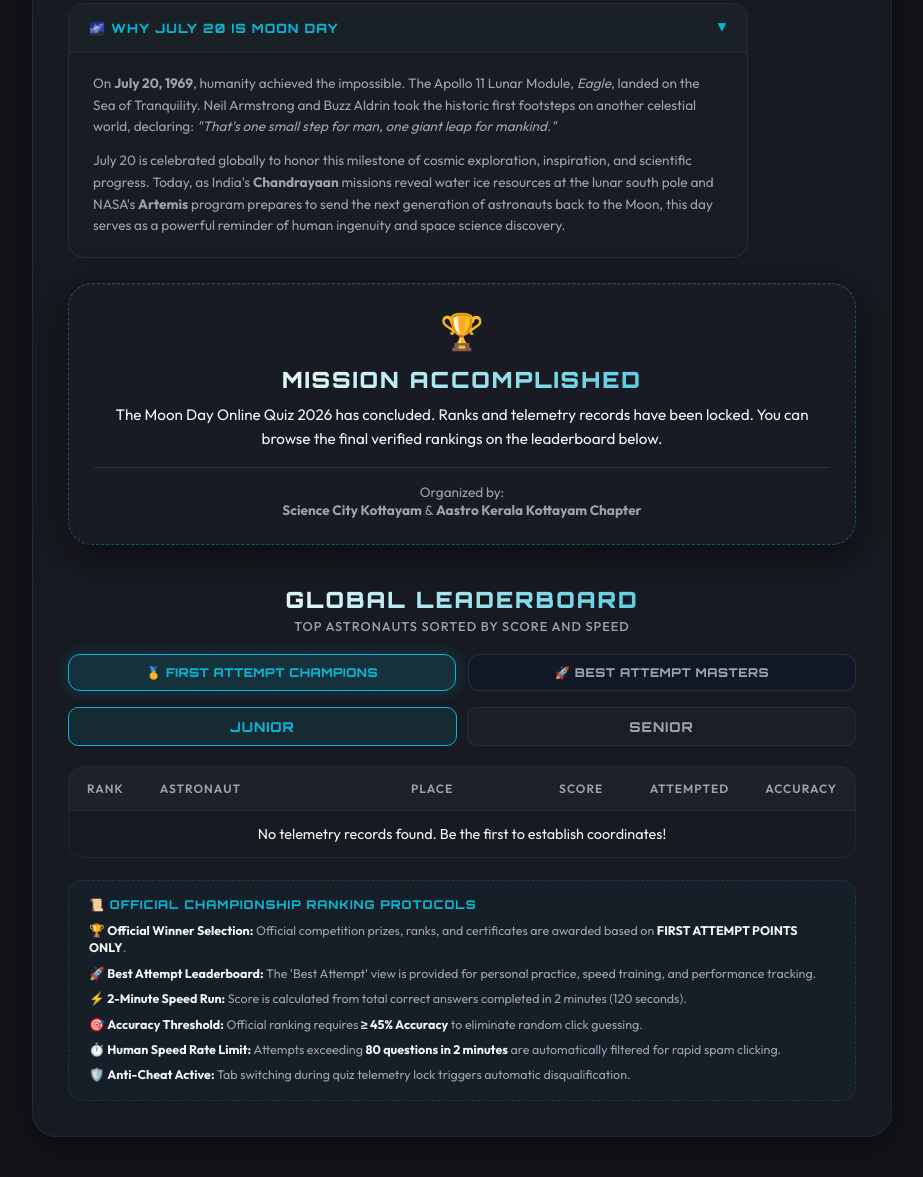
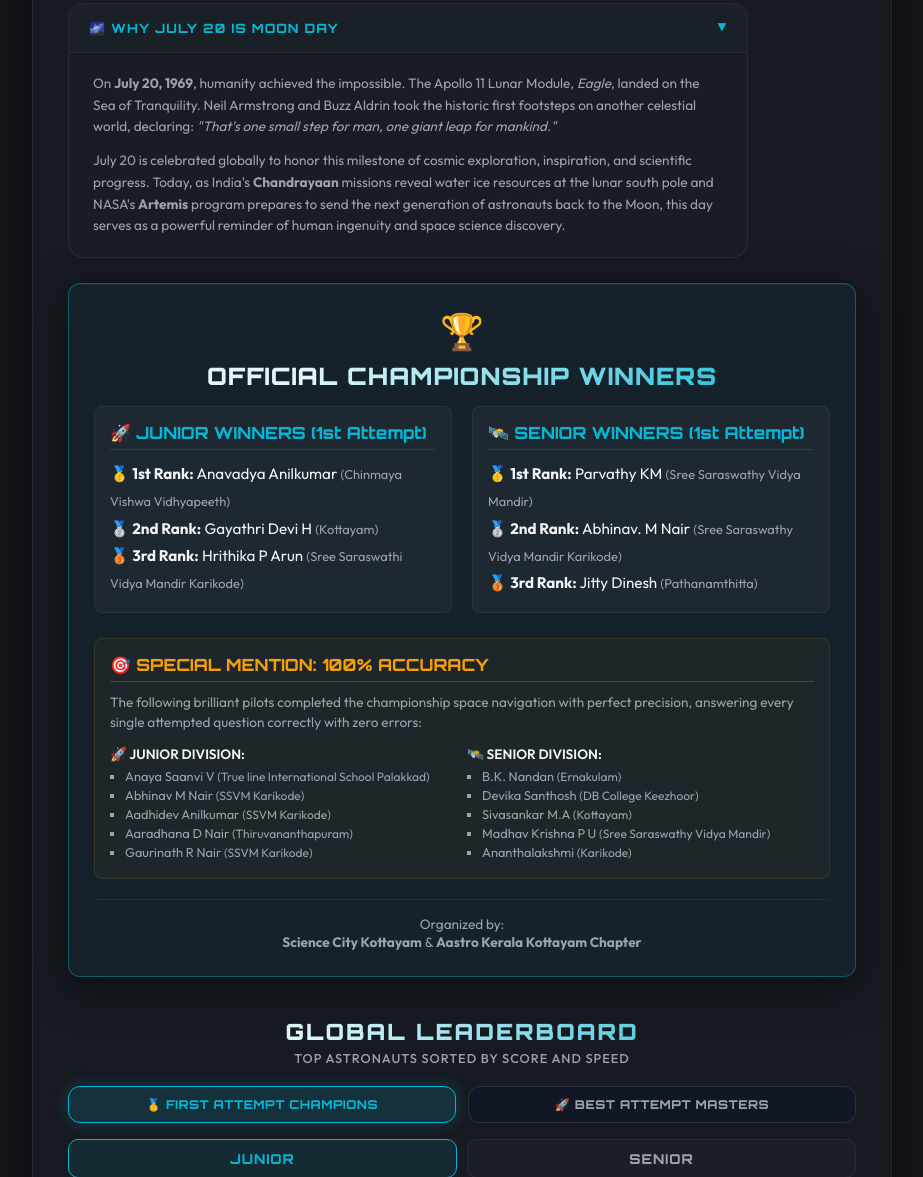
Before and after one commit to keralasciencecity/lunar-odyssey-quiz, a website: page index.html in a window 1280 px wide. Shown: the part 830-2007 px from the top of the page, without its empty margins (178-1101 px from the left). Drawn offline with Linux system fonts and the light colour scheme; no server answers.

Commit message:
Hardcode official winners and special mentions directly on landing page concluded card

```diff
--- a/index.html
+++ b/index.html
@@ -128,14 +128,66 @@
             </div>
           </details>
 
-          <!-- Concluded/Appreciation Card -->
-          <div class="appreciation-card glass-panel" style="margin-top: 20px; padding: 25px; border: 1px dashed rgba(6, 182, 212, 0.4); text-align: center;">
-            <div style="font-size: 2.2rem; margin-bottom: 12px;">🏆</div>
-            <h2 class="glow-text text-cyan" style="font-size: 1.4rem; margin-bottom: 10px;">MISSION ACCOMPLISHED</h2>
-            <p style="font-size: 0.95rem; color: var(--text-primary); line-height: 1.6; margin-bottom: 15px;">
-              The Moon Day Online Quiz 2026 has concluded. Ranks and telemetry records have been locked. You can browse the final verified rankings on the leaderboard below.
-            </p>
-            <div style="font-size: 0.85rem; color: var(--text-secondary); border-top: 1px solid rgba(255, 255, 255, 0.1); padding-top: 15px;">
+          <!-- Concluded/Appreciation Card & Official Winners Showcase -->
+          <div class="appreciation-card glass-panel" style="margin-top: 20px; padding: 25px; border: 1px solid rgba(6, 182, 212, 0.4); background: rgba(6, 182, 212, 0.05); border-radius: 12px;">
+            <div style="font-size: 2.2rem; margin-bottom: 8px; text-align: center;">🏆</div>
+            <h2 class="glow-text text-cyan" style="font-size: 1.5rem; margin-bottom: 15px; text-align: center; font-family: 'Orbitron', sans-serif; letter-spacing: 1px;">OFFICIAL CHAMPIONSHIP WINNERS</h2>
+
+            <!-- Category Columns Grid -->
+            <div style="display: grid; grid-template-columns: repeat(auto-fit, minmax(280px, 1fr)); gap: 20px; margin-bottom: 25px; text-align: left;">
+
+              <!-- Junior Category Card -->
+              <div style="background: rgba(255, 255, 255, 0.03); border: 1px solid rgba(255, 255, 255, 0.05); padding: 15px; border-radius: 8px;">
+                <h3 style="color: var(--accent-cyan); font-family: 'Orbitron', sans-serif; font-size: 1.05rem; border-bottom: 1px solid rgba(6, 182, 212, 0.2); padding-bottom: 6px; margin-bottom: 10px;">🚀 JUNIOR WINNERS (1st Attempt)</h3>
+                <ul style="list-style: none; padding: 0; margin: 0; line-height: 1.8; font-size: 0.95rem;">
+                  <li>🥇 <strong>1st Rank:</strong> Anavadya Anilkumar <span style="font-size: 0.8rem; color: var(--text-secondary);">(Chinmaya Vishwa Vidhyapeeth)</span></li>
+                  <li>🥈 <strong>2nd Rank:</strong> Gayathri Devi H <span style="font-size: 0.8rem; color: var(--text-secondary);">(Kottayam)</span></li>
+                  <li>🥉 <strong>3rd Rank:</strong> Hrithika P Arun <span style="font-size: 0.8rem; color: var(--text-secondary);">(Sree Saraswathi Vidya Mandir Karikode)</span></li>
+                </ul>
+              </div>
+
+              <!-- Senior Category Card -->
+              <div style="background: rgba(255, 255, 255, 0.03); border: 1px solid rgba(255, 255, 255, 0.05); padding: 15px; border-radius: 8px;">
+                <h3 style="color: var(--accent-cyan); font-family: 'Orbitron', sans-serif; font-size: 1.05rem; border-bottom: 1px solid rgba(6, 182, 212, 0.2); padding-bottom: 6px; margin-bottom: 10px;">🛰️ SENIOR WINNERS (1st Attempt)</h3>
+                <ul style="list-style: none; padding: 0; margin: 0; line-height: 1.8; font-size: 0.95rem;">
+                  <li>🥇 <strong>1st Rank:</strong> Parvathy KM <span style="font-size: 0.8rem; color: var(--text-secondary);">(Sree Saraswathy Vidya Mandir)</span></li>
+                  <li>🥈 <strong>2nd Rank:</strong> Abhinav. M Nair <span style="font-size: 0.8rem; color: var(--text-secondary);">(Sree Saraswathy Vidya Mandir Karikode)</span></li>
+                  <li>🥉 <strong>3rd Rank:</strong> Jitty Dinesh <span style="font-size: 0.8rem; color: var(--text-secondary);">(Pathanamthitta)</span></li>
+                </ul>
+              </div>
+            </div>
+
+            <!-- Special Mention Card -->
+            <div style="background: rgba(251, 191, 36, 0.03); border: 1px solid rgba(251, 191, 36, 0.1); padding: 15px; border-radius: 8px; margin-bottom: 20px; text-align: left;">
+              <h3 style="color: #f59e0b; font-family: 'Orbitron', sans-serif; font-size: 1.05rem; border-bottom: 1px solid rgba(251, 191, 36, 0.2); padding-bottom: 6px; margin-bottom: 10px;">🎯 SPECIAL MENTION: 100% ACCURACY</h3>
+              <p style="font-size: 0.85rem; color: var(--text-secondary); line-height: 1.5; margin-bottom: 12px;">
+                The following brilliant pilots completed the championship space navigation with perfect precision, answering every single attempted question correctly with zero errors:
+              </p>
+              <div style="display: grid; grid-template-columns: repeat(auto-fit, minmax(240px, 1fr)); gap: 10px; font-size: 0.9rem;">
+                <div>
+                  <h4 style="color: var(--text-primary); font-size: 0.85rem; margin-bottom: 4px; font-weight: 600;">🚀 JUNIOR DIVISION:</h4>
+                  <ul style="list-style: square; padding-left: 15px; margin: 0; line-height: 1.5; color: var(--text-secondary); font-size: 0.8rem;">
+                    <li>Anaya Saanvi V <span style="font-size:0.75rem;">(True line International School Palakkad)</span></li>
+                    <li>Abhinav M Nair <span style="font-size:0.75rem;">(SSVM Karikode)</span></li>
+                    <li>Aadhidev Anilkumar <span style="font-size:0.75rem;">(SSVM Karikode)</span></li>
+                    <li>Aaradhana D Nair <span style="font-size:0.75rem;">(Thiruvananthapuram)</span></li>
+                    <li>Gaurinath R Nair <span style="font-size:0.75rem;">(SSVM Karikode)</span></li>
+                  </ul>
+                </div>
+                <div>
+                  <h4 style="color: var(--text-primary); font-size: 0.85rem; margin-bottom: 4px; font-weight: 600;">🛰️ SENIOR DIVISION:</h4>
+                  <ul style="list-style: square; padding-left: 15px; margin: 0; line-height: 1.5; color: var(--text-secondary); font-size: 0.8rem;">
+                    <li>B.K. Nandan <span style="font-size:0.75rem;">(Ernakulam)</span></li>
+                    <li>Devika Santhosh <span style="font-size:0.75rem;">(DB College Keezhoor)</span></li>
+                    <li>Sivasankar M.A <span style="font-size:0.75rem;">(Kottayam)</span></li>
+                    <li>Madhav Krishna P U <span style="font-size:0.75rem;">(Sree Saraswathy Vidya Mandir)</span></li>
+                    <li>Ananthalakshmi <span style="font-size:0.75rem;">(Karikode)</span></li>
+                  </ul>
+                </div>
+              </div>
+            </div>
+
+            <div style="font-size: 0.85rem; color: var(--text-secondary); border-top: 1px solid rgba(255, 255, 255, 0.05); padding-top: 15px; text-align: center;">
               Organized by:<br>
               <strong style="color: var(--neon-cyan);">Science City Kottayam</strong> & <strong style="color: var(--neon-cyan);">Aastro Kerala Kottayam Chapter</strong>
             </div>
```
